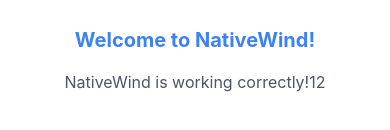
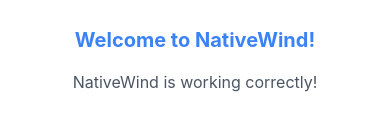
Before and after one commit to WoodyLinwc/react-native-demo, a React Native app in the folder ImageUpload/: screen / in a window 390 px wide. Shown: the part 362-492 px from the top of the page. Built offline with nearby package versions, Linux system fonts and the light colour scheme.

Commit message:
NativeWind

```diff
--- a/ImageUpload/App.tsx
+++ b/ImageUpload/App.tsx
@@ -20,7 +20,7 @@
           Welcome to NativeWind!
         </Text>
         <Text className="text-base text-gray-600 mt-4">
-          NativeWind is working correctly!12
+          NativeWind is working correctly!
         </Text>
       </View>
     </SafeAreaProvider>
```
Also changed, not shown: 1 other file (tests, documents, lock files or other folders).
